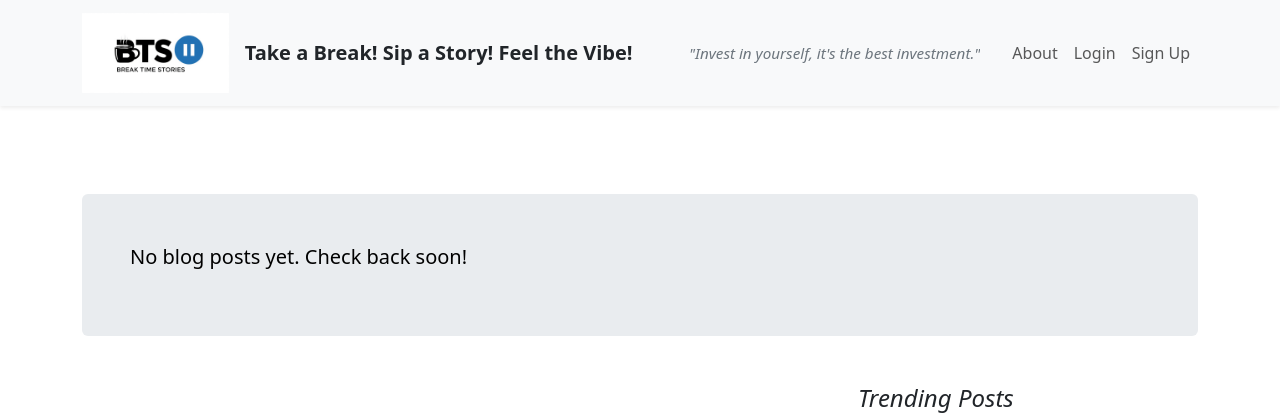
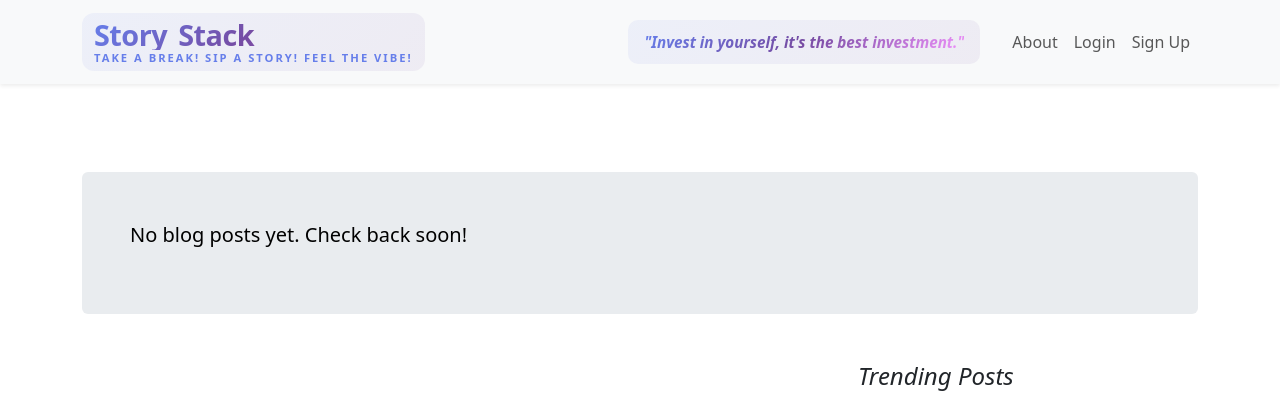
Before and after one commit to Vivek-git-dev/BTS_Blog_Flask, a Flask app: page / in a window 1280 px wide. Shown: the top 420 px of the page. Run offline with Flask 3, Linux system fonts and the light colour scheme; data that the repository does not hold is empty; some libraries are stand-ins or nearby versions.

Commit message:
Logo Update, Dashboard Search Upgrade, Categories Display Update

```diff
--- a/app/routes/main.py
+++ b/app/routes/main.py
@@ -89,5 +89,13 @@ def dashboard():
             .order_by(Post.created_at.desc())
             .all()
         )
+    else:
+        # Show 10 most recently created posts by default
+        posts = (
+            Post.query
+            .order_by(Post.created_at.desc())
+            .limit(10)
+            .all()
+        )
 
-    return render_template('dashboard.html', posts=posts)
+    return render_template('dashboard.html', posts=posts, search_query=q)
--- a/app/static/css/style.css
+++ b/app/static/css/style.css
@@ -11,22 +11,38 @@
     display: flex;
     align-items: center;
     justify-content: center;
-    padding: 5px 0;
+    padding: 10px 16px;
     white-space: nowrap;
     overflow: hidden;
     text-overflow: ellipsis;
+    border-radius: 10px;
+    background: linear-gradient(135deg, rgba(102, 126, 234, 0.08) 0%, rgba(118, 75, 162, 0.08) 100%);
+    transition: all 0.3s cubic-bezier(0.4, 0, 0.2, 1);
+}
+
+.quote-display:hover {
+    background: linear-gradient(135deg, rgba(102, 126, 234, 0.15) 0%, rgba(118, 75, 162, 0.15) 100%);
+    box-shadow: 0 6px 16px rgba(102, 126, 234, 0.15);
 }
 
 #quoteText {
     animation: fadeInOut 5s ease-in-out infinite;
     font-size: 0.95rem;
-    color: #6c757d;
-    font-weight: 500;
+    background: linear-gradient(135deg, #667eea 0%, #764ba2 50%, #f093fb 100%);
+    -webkit-background-clip: text;
+    -webkit-text-fill-color: transparent;
+    background-clip: text;
+    font-weight: 600;
     line-height: 1.4;
     font-style: italic;
     max-width: 300px;
     overflow: hidden;
     text-overflow: ellipsis;
+    transition: filter 0.3s ease;
+}
+
+.quote-display:hover #quoteText {
+    filter: brightness(1.1);
 }
 
 @keyframes fadeInOut {
@@ -69,22 +85,44 @@
     flex-direction: column;
     justify-content: center;
     line-height: 1;
+    padding: 8px 12px;
+    border-radius: 12px;
+    background: linear-gradient(135deg, rgba(102, 126, 234, 0.08) 0%, rgba(118, 75, 162, 0.08) 100%);
+    transition: all 0.3s cubic-bezier(0.4, 0, 0.2, 1);
+}
+
+.logo-container:hover {
+    background: linear-gradient(135deg, rgba(102, 126, 234, 0.15) 0%, rgba(118, 75, 162, 0.15) 100%);
+    transform: translateY(-2px);
+    box-shadow: 0 8px 24px rgba(102, 126, 234, 0.2);
 }
 
 .logo-main {
     font-size: 1.8rem;
-    font-weight: 800;
-    letter-spacing: -1px;
-    background: linear-gradient(135deg, #667eea 0%, #764ba2 100%);
+    font-weight: 900;
+    letter-spacing: -0.5px;
+    background: linear-gradient(135deg, #667eea 0%, #764ba2 50%, #f093fb 100%);
     -webkit-background-clip: text;
     -webkit-text-fill-color: transparent;
     background-clip: text;
+    transition: all 0.3s ease;
+    word-spacing: 4px;
+}
+
+.logo-container:hover .logo-main {
+    filter: brightness(1.1);
 }
 
 .logo-tagline {
-    font-size: 0.75rem;
-    font-weight: 600;
-    color: #4a5568;
-    letter-spacing: 1px;
+    font-size: 0.7rem;
+    font-weight: 700;
+    color: #667eea;
+    letter-spacing: 2px;
     text-transform: uppercase;
+    margin-top: 2px;
+    transition: color 0.3s ease;
 }
+
+.logo-container:hover .logo-tagline {
+    color: #764ba2;
+}
--- a/app/templates/base.html
+++ b/app/templates/base.html
@@ -24,11 +24,9 @@
         <div class="container">
             <!-- Logo with Tagline -->
             <a href="{{ url_for('main.home') }}" class="navbar-brand text-decoration-none d-flex align-items-center gap-3">
-                <img src="{{ url_for('static', filename='images/BTS Logo Final.png') }}" alt="BTS Logo" height="80">
-                <div class="d-none d-md-block">
-                    <p class="mb-0 fw-bold text-dark" style="font-size: 1 rem; line-height: 1.3;">
-                        Take a Break! Sip a Story! Feel the Vibe!
-                    </p>
+                <div class="logo-container">
+                    <div class="logo-main">Story Stack</div>
+                    <div class="logo-tagline">Take a Break! Sip a Story! Feel the Vibe!</div>
                 </div>
             </a>
 
--- a/app/templates/dashboard.html
+++ b/app/templates/dashboard.html
@@ -42,8 +42,8 @@
         </div>
       {% endfor %}
     </div>
-  {% elif request.args.get('q') %}
-    <p class="text-muted">No posts found for "{{ request.args.get('q') }}".</p>
+  {% elif search_query %}
+    <p class="text-muted">No posts found for "{{ search_query }}".</p>
   {% else %}
     <p class="text-muted">Use the search box to find posts to edit or delete.</p>
   {% endif %}
--- a/app/templates/index.html
+++ b/app/templates/index.html
@@ -1,5 +1,5 @@
 {% extends "base.html" %}
-{% block title %}Home | BTS{% endblock %}
+{% block title %}Home | Story Stack{% endblock %}
 
 {% block content %}
 
@@ -27,7 +27,7 @@
 
         <!-- RIGHT: Thumbnail Image -->
         <div class="col-lg-6 text-center">
-          <img src="https://images.unsplash.com/photo-1522202176988-66273c2fd55f" class="img-fluid rounded shadow-sm"
+          <img src="{{ posts[0].image_url }}" class="img-fluid rounded shadow-sm"
             alt="Featured Image">
         </div>
       </div>
@@ -50,7 +50,7 @@
           <div class="col-md-6">
             <div class="row g-0 border rounded overflow-hidden flex-md-row mb-4 shadow-sm h-md-250 position-relative">
               <div class="col p-4 d-flex flex-column position-static"> <strong
-                  class="d-inline-block mb-2 text-primary-emphasis">Popular</strong>
+                  class="d-inline-block mb-2 text-primary-emphasis">{% if post.categories.first() %}{{ post.categories.first().name }}{% else %}Popular{% endif %}</strong>
                 <h3 class="mb-0">
                   {{ post.title}}</h3>
                 <div class="mb-1 text-body-secondary">{{ post.created_at.strftime("%b %d, %Y") }} &bull; {{ post.views
--- a/app/templates/login.html
+++ b/app/templates/login.html
@@ -1,5 +1,5 @@
 {% extends "base.html" %}
-{% block title %}Home | BTS{% endblock %}
+{% block title %}Home | Story Stack{% endblock %}
 
 {% block content %}
 <div class="container py-5">
--- a/app/templates/post.html
+++ b/app/templates/post.html
@@ -51,6 +51,7 @@
                 <p class="blog-post-meta">
                     {{ post.created_at.strftime("%b %d, %Y") }} •
                     <a href="#" class="text-white fw-bold text-decoration-none">{{ post.author.name }}</a>
+                    {% if post.categories.first() %} • <span class="text-white">{{ post.categories.first().name }}</span>{% endif %}
                 </p>
             </div>
         </div>
--- a/app/templates/signup.html
+++ b/app/templates/signup.html
@@ -1,5 +1,5 @@
 {% extends "base.html" %}
-{% block title %}Home | BTS{% endblock %}
+{% block title %}Home | Story Stack{% endblock %}
 
 {% block content %}
 <div class="container py-5">
```
Also changed, not shown: app/static/images/BTS Logo Final.png (deleted).
